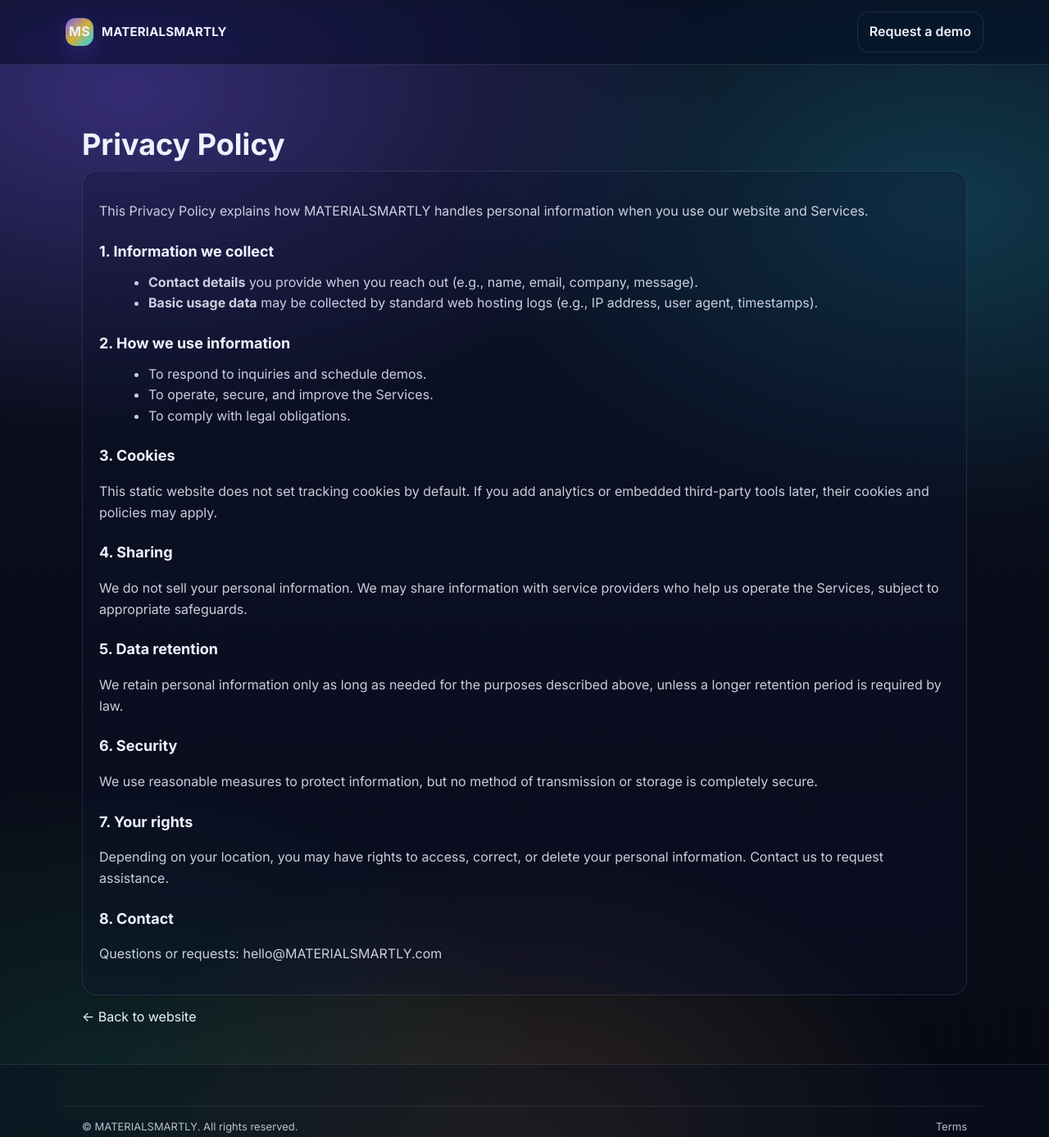
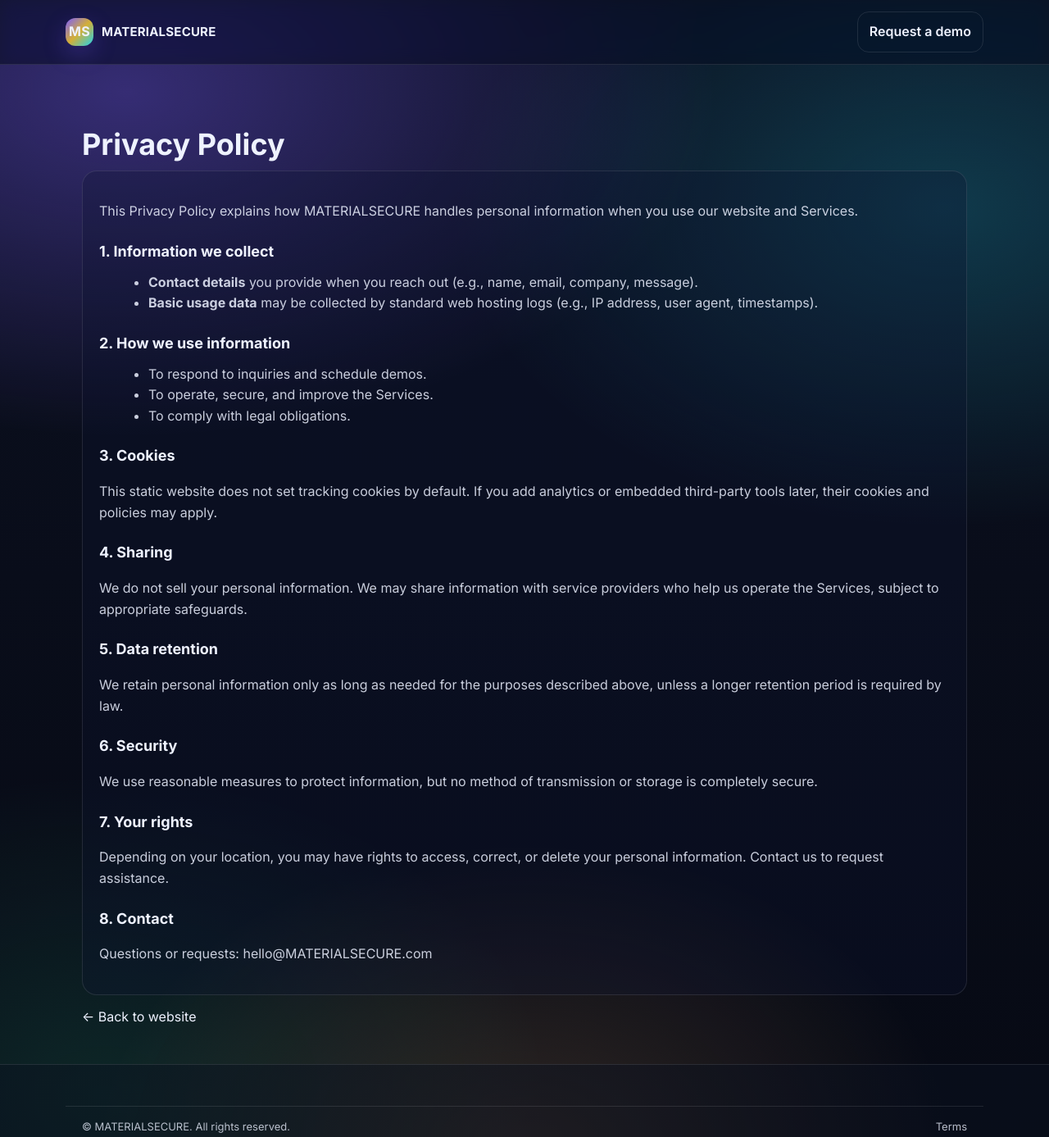
Before and after one commit to wal37/mtel, a plain HTML site: page privacy.html in a window 1280 px wide. Shown: the top 1387 px of the page at 82% size. Drawn offline with Linux system fonts and the light colour scheme.

Commit message:
Update privacy.html

```diff
--- a/privacy.html
+++ b/privacy.html
@@ -3,8 +3,8 @@
 <head>
   <meta charset="utf-8" />
   <meta name="viewport" content="width=device-width, initial-scale=1" />
-  <title>Privacy Policy — MATERIALSMARTLY</title>
-  <meta name="description" content="MATERIALSMARTLY Privacy Policy" />
+  <title>Privacy Policy — MATERIALSECURE</title>
+  <meta name="description" content="MATERIALSECURE Privacy Policy" />
   <link rel="preconnect" href="https://fonts.googleapis.com" />
   <link rel="preconnect" href="https://fonts.gstatic.com" crossorigin />
   <link href="https://fonts.googleapis.com/css2?family=Inter:wght@400;500;600;700&display=swap" rel="stylesheet" />
@@ -13,9 +13,9 @@
 <body>
   <header class="site-header">
     <nav class="nav container">
-      <a class="brand" href="index.html" aria-label="Back to MATERIALSMARTLY">
+      <a class="brand" href="index.html" aria-label="Back to MATERIALSECURE">
         <span class="logo" aria-hidden="true">MS</span>
-        <span class="brand-text">MATERIALSMARTLY</span>
+        <span class="brand-text">MATERIALSECURE</span>
       </a>
       <a class="btn btn-ghost" href="index.html#contact">Request a demo</a>
     </nav>
@@ -27,7 +27,7 @@
 
 
       <div class="legal-card">
-        <p>This Privacy Policy explains how MATERIALSMARTLY handles personal information when you use our website and Services.</p>
+        <p>This Privacy Policy explains how MATERIALSECURE handles personal information when you use our website and Services.</p>
 
         <h2>1. Information we collect</h2>
         <ul>
@@ -58,7 +58,7 @@
         <p>Depending on your location, you may have rights to access, correct, or delete your personal information. Contact us to request assistance.</p>
 
         <h2>8. Contact</h2>
-        <p>Questions or requests: <a href="mailto:hello@MATERIALSMARTLY.com">hello@MATERIALSMARTLY.com</a></p>
+        <p>Questions or requests: <a href="mailto:hello@MATERIALSECURE.com">hello@MATERIALSECURE.com</a></p>
       </div>
 
       <a class="backlink" href="index.html">← Back to website</a>
@@ -67,13 +67,13 @@
 
   <footer class="footer">
     <div class="container footer-bottom">
-      <span>© <span id="year"></span> MATERIALSMARTLY. All rights reserved.</span>
+      <span>© <span id="year"></span> MATERIALSECURE. All rights reserved.</span>
       <span style="float:right">
         <a href="terms.html">Terms</a>
       </span>
     </div>
   </footer>
 
-  <script src="https://www.MATERIALSMARTLY.com/script.js"></script>
+  <script src="https://www.MATERIALSECURE.com/script.js"></script>
 </body>
 </html>
```
